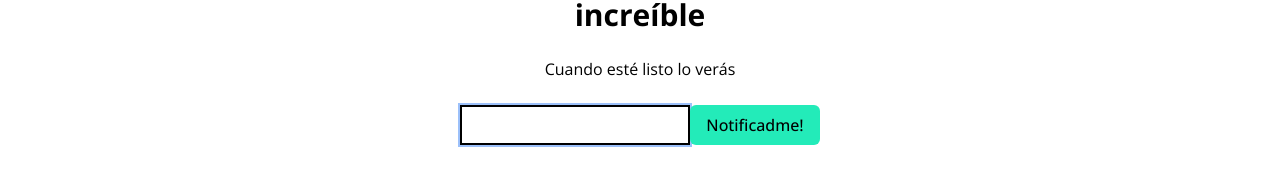
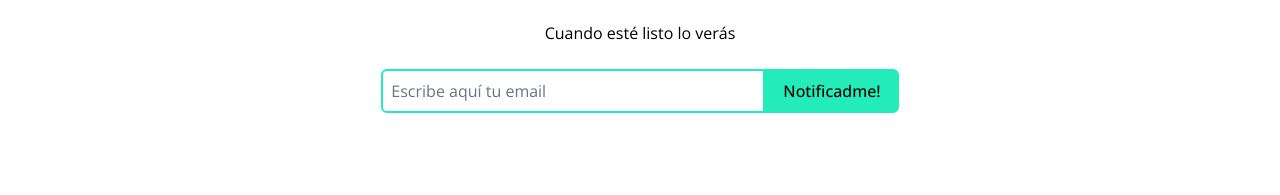
Before and after one commit to christiancp100/atomics-landing-frontend, a Next.js app: page /academy in a window 1280 px wide. Shown: the part 527-722 px from the top of the page. Built offline with nearby package versions, Linux system fonts and the light colour scheme; no server answers.

Commit message:
Fix performance issues

```diff
--- a/src/components/blocks/contact.tsx
+++ b/src/components/blocks/contact.tsx
@@ -1,4 +1,5 @@
 import { contactUrl } from '@/config/environment';
+import useSubmitContact from '@/hooks/useSubmitContact';
 import Image from 'next/image';
 import Link from 'next/link';
 import React, { useState } from 'react';
@@ -18,7 +19,7 @@ const STATUS = {
 
 const Contact = () => {
   const [selectedServices, setSelectedServices] = useState<Array<string>>([]);
-  const [status, setStatus] = useState(STATUS.notSubmitted);
+  const { submit, status } = useSubmitContact(contactUrl!);
   const options = [
     {
       title: 'Desarrollo web',
@@ -39,10 +40,8 @@ const Contact = () => {
   ];
 
   const handleSubmit = (e: any) => {
-    setStatus(STATUS.loading);
     e.preventDefault();
     const fd = new FormData(e.target);
-
     const data = {
       name: fd.get('name'),
       email: fd.get('email'),
@@ -50,28 +49,7 @@ const Contact = () => {
       description: fd.get('description'),
       services: selectedServices,
     };
-
-    fetch(contactUrl!, {
-      method: 'POST',
-      headers: {
-        Accept: 'application/json',
-        'Content-Type': 'application/json',
-      },
-      body: JSON.stringify(data),
-    })
-      .then((response) => {
-        if (response.status !== 200) {
-          throw new Error(response.statusText);
-        }
-
-        return response.json();
-      })
-      .then(() => {
-        setStatus(STATUS.submitted);
-        e.target.reset();
-        setSelectedServices([]);
-      })
-      .catch(() => setStatus(STATUS.error));
+    submit(e, data, () => setSelectedServices([]));
   };
 
   return (
--- a/src/components/blocks/footer.tsx
+++ b/src/components/blocks/footer.tsx
@@ -34,6 +34,7 @@ const Footer: React.FC<FooterProps> = ({ entries }) => {
             src={'/img/atomics-logo-positive.svg'}
             layout="fill"
             objectFit="contain"
+            alt="Atomics logo"
           />
         </div>
         <span className="block text-white font-bold text-lg mb-4">
--- a/src/components/layout/base-layout.tsx
+++ b/src/components/layout/base-layout.tsx
@@ -43,7 +43,7 @@ const BaseLayout: React.FC<Props> = ({ children, page, ...rest }) => {
   }, []);
   return (
     <>
-      {/* <Head seo={page?.seo} /> */}
+      <Head seo={page?.seo} />
       <Menu entries={entriesCte} />
       <div className="sm:mx-16 mx-8" {...rest}>
         {children}
--- a/src/components/seo/head.tsx
+++ b/src/components/seo/head.tsx
@@ -1,7 +1,11 @@
 import React from 'react';
 import NextHead from 'next/head';
 
-const Head = () => {
+interface Props {
+  seo: any;
+}
+
+const Head: React.FC<Props> = ({ seo }) => {
   return (
     <NextHead>
       <title>Atomics</title>
--- a/src/components/ui/animations/loading.tsx
+++ b/src/components/ui/animations/loading.tsx
@@ -14,7 +14,7 @@ const Loading = () => {
         cy="12"
         r="10"
         stroke="currentColor"
-        stroke-width="4"
+        strokeWidth="4"
       ></circle>
       <path
         className="opacity-75"
--- /dev/null
+++ b/src/hooks/useSubmitContact.ts
@@ -0,0 +1,42 @@
+import { useState } from 'react';
+
+export const STATUS = {
+  notSubmitted: 0,
+  loading: 1,
+  submitted: 2,
+  error: 3,
+};
+
+const useSubmitContact = (url: string) => {
+  const [status, setStatus] = useState(STATUS.notSubmitted);
+
+  const submit = (e: any, data: any, callback?: any) => {
+    setStatus(STATUS.loading);
+
+    fetch(url!, {
+      method: 'POST',
+      headers: {
+        Accept: 'application/json',
+        'Content-Type': 'application/json',
+      },
+      body: JSON.stringify(data),
+    })
+      .then((response) => {
+        if (response.status !== 200) {
+          throw new Error(response.statusText);
+        }
+
+        return response.json();
+      })
+      .then(() => {
+        setStatus(STATUS.submitted);
+        e.target.reset();
+        callback();
+      })
+      .catch(() => setStatus(STATUS.error));
+  };
+
+  return { status, submit };
+};
+
+export default useSubmitContact;
--- a/src/pages/academy.tsx
+++ b/src/pages/academy.tsx
@@ -1,13 +1,23 @@
 import useGetPage from '@/api/hooks/useGetPage';
-import Header from '@/components/blocks/header/header';
 import BaseLayout from '@/components/layout/base-layout';
 import Button from '@/components/ui/button';
-import Input from '@/components/ui/input';
+import { academyContactUrl } from '@/config/environment';
+import useSubmitContact, { STATUS } from '@/hooks/useSubmitContact';
 import Image from 'next/image';
-import Link from 'next/link';
 
 export default function Work() {
-  const { page, loading } = useGetPage(`work`);
+  const { page, loading } = useGetPage(`contact`);
+  const { status, submit } = useSubmitContact(academyContactUrl!);
+
+  const handleSubmit = (e: any) => {
+    e.preventDefault();
+    const fd = new FormData(e.target);
+
+    const data = {
+      email: fd.get('email'),
+    };
+    submit(e, data);
+  };
 
   if (loading) {
     return <h1>Loading...</h1>;
@@ -19,14 +29,29 @@ export default function Work() {
         <div className="relative h-72 w-96">
           <Image src="/img/academy.svg" layout="fill" />
         </div>
-        <span className="font-bold text-3xl w-2/3 text-center">
+        <span className="font-bold text-3xl w-2/3 text-center w-full">
           Estamos diseñando un programa de formación increíble
         </span>
         <span>Cuando esté listo lo verás</span>
-        <div className="flex">
-          <Input className="border-2 border-black ring-2" />
-          <Button>Notificadme!</Button>
-        </div>
+        <form
+          onSubmit={handleSubmit}
+          className="flex flex-col md:flex-row gap-y-4 w-full justify-center"
+        >
+          <input
+            required
+            placeholder="Escribe aquí tu email"
+            name="email"
+            type="email"
+            className="border-2 border-primary md:rounded-none w-full rounded-md md:rounded-l-md pl-2 py-2 md:w-96 focus:ring-0 outline-none"
+          />
+          <Button
+            loading={status == STATUS.loading}
+            type="submit"
+            className="md:rounded-l-none border-primary border-2"
+          >
+            Notificadme!
+          </Button>
+        </form>
       </main>
     </BaseLayout>
   );
```
Also changed, not shown: public/img/academy.svg.
